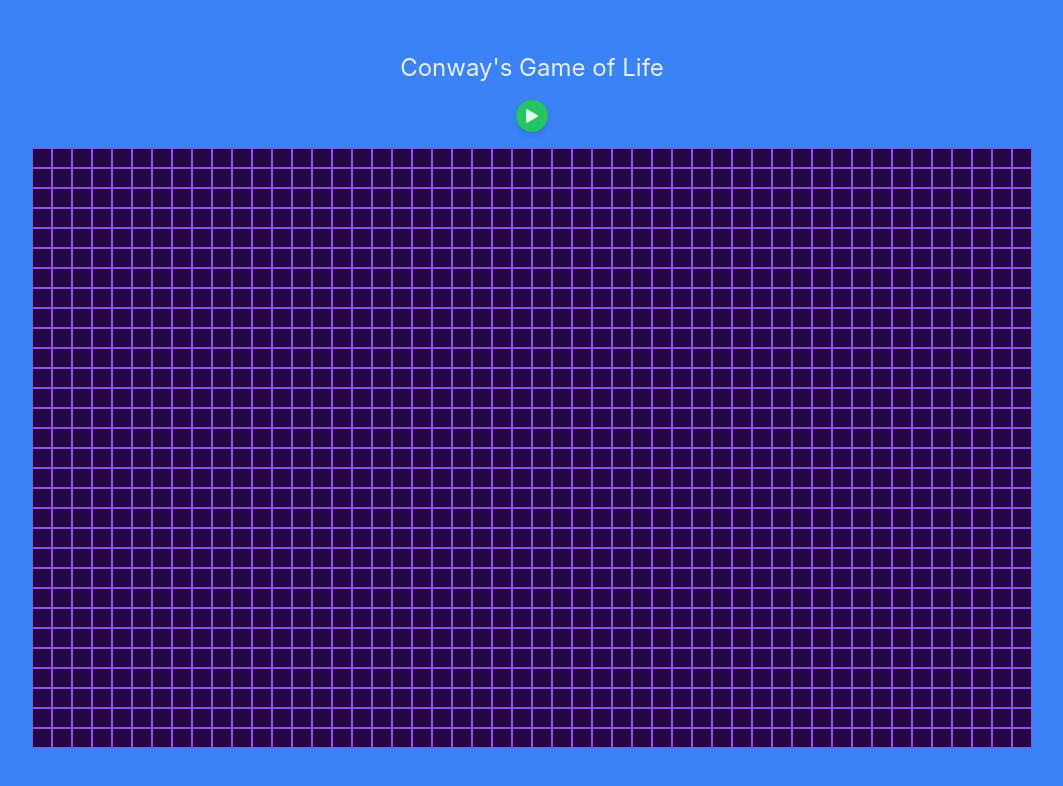
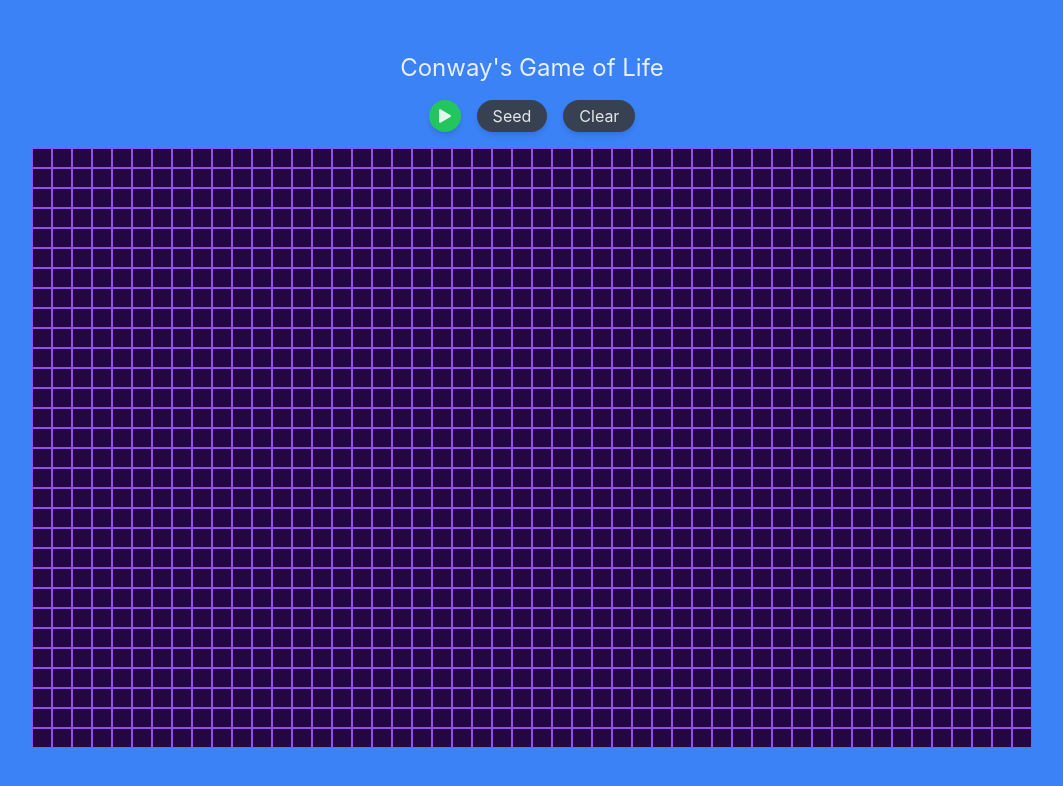
Before and after one commit to pan-de-salita/conways-game-of-life, a React (Vite) app: page / in a window 1280 px wide. Shown: the top 786 px of the page, without its empty margins (108-1171 px from the left). Built offline with nearby package versions, Linux system fonts and the light colour scheme.

Commit message:
feat: add seed and clear btns

```diff
--- a/src/App.tsx
+++ b/src/App.tsx
@@ -2,6 +2,7 @@ import { useCallback, useRef, useState } from "react";
 import { COLS, createEmptyGrid, DIRECTIONS, ROWS } from "./utils/utils";
 import { twMerge } from "tailwind-merge";
 import { PlayPauseButton } from "./components/PlayPauseButton";
+import { Button } from "./components/Button";
 
 function App() {
   const [grid, setGrid] = useState<number[][]>(createEmptyGrid);
@@ -82,7 +83,7 @@ function App() {
     });
 
     setTimeout(runGameOfLife, 100);
-  }, [playingRef, setGrid]);
+  }, [setGrid]);
 
   return (
     <div className="flex h-screen w-screen flex-col items-center justify-center gap-4 bg-blue-500 p-4">
@@ -98,6 +99,27 @@ function App() {
             }
           }}
         />
+        <Button
+          onClick={() => {
+            setGrid((g) =>
+              g
+                .map((arr) => [...arr])
+                .map((_) =>
+                  Array.from(Array(COLS), () => (Math.random() > 0.75 ? 1 : 0)),
+                ),
+            );
+          }}
+        >
+          Seed
+        </Button>
+        <Button
+          onClick={() => {
+            setGrid(createEmptyGrid());
+            setIsPlaying(false);
+          }}
+        >
+          Clear
+        </Button>
       </div>
       <div
         style={{
--- /dev/null
+++ b/src/components/Button.tsx
@@ -0,0 +1,16 @@
+export function Button({
+  onClick,
+  children,
+}: {
+  onClick: () => void;
+  children: React.ReactNode;
+}) {
+  return (
+    <button
+      onClick={onClick}
+      className="-w8 flex h-8 items-center justify-center rounded-full bg-gray-700 px-4 shadow-md transition ease-in hover:bg-gray-800"
+    >
+      {children}
+    </button>
+  );
+}
```
